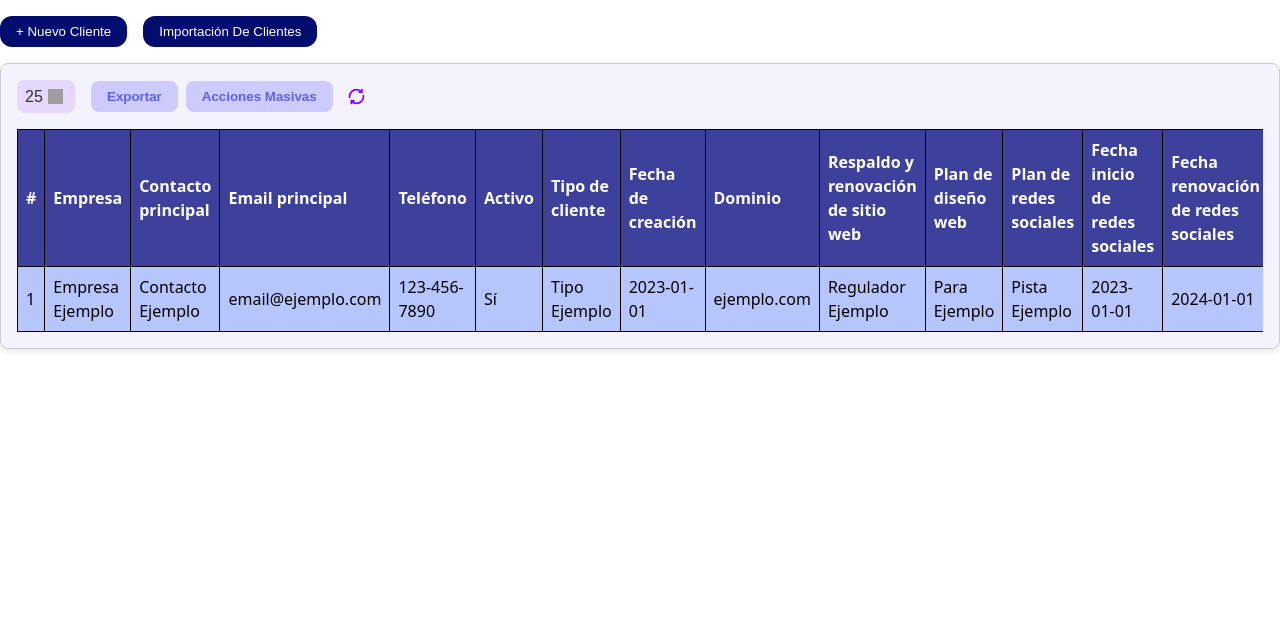
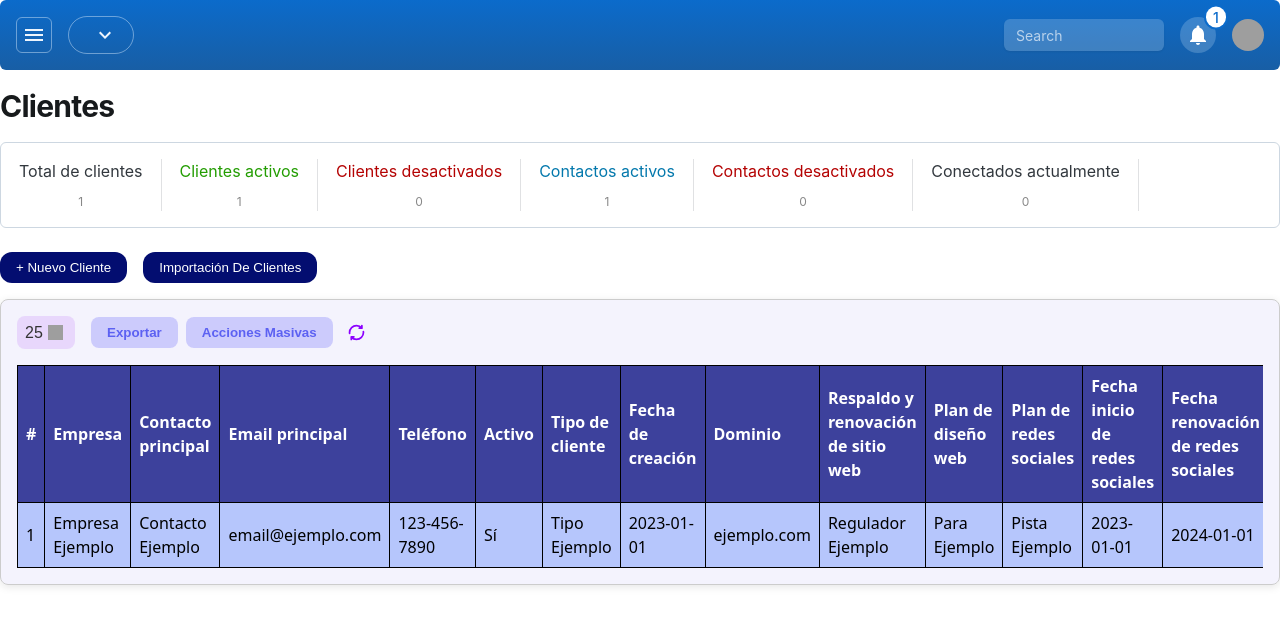
Before and after one commit to 123-edwin/CRM, a React app: page / in a window 1280 px wide. Shown: the top 626 px of the page. Built offline with nearby package versions, Linux system fonts and the light colour scheme; grey boxes are pictures that could not be loaded; the HTML template or start-up script is replaced by a standard one.

Commit message:
clientes

```diff
--- a/src/components/navbar/NavBar.jsx
+++ b/src/components/navbar/NavBar.jsx
@@ -1,21 +1,191 @@
-//import { useState } from "react";
-import "./NavBar.css";
+import React from 'react';
+//import './NavBar.css';
 //import { Link } from 'react-router';
 
+import Badge from '@mui/joy/Badge';
+import Box from '@mui/joy/Box';
+import Dropdown from '@mui/joy/Dropdown';
+import Input from '@mui/joy/Input';
+import IconButton from '@mui/joy/IconButton';
+import Menu from '@mui/joy/Menu';
+import MenuButton from '@mui/joy/MenuButton';
+import MenuItem from '@mui/joy/MenuItem';
+import Typography from '@mui/joy/Typography';
+import Sheet from '@mui/joy/Sheet';
+import Drawer from '@mui/joy/Drawer';
+import List from '@mui/joy/List';
+import ListItemButton from '@mui/joy/ListItemButton';
+import ModalClose from '@mui/joy/ModalClose';
+
+//import Button from '@mui/joy/Button';
+
+import NotificationsIcon from '@mui/icons-material/Notifications';
+import KeyboardArrowDownIcon from '@mui/icons-material/KeyboardArrowDown';
+import MenuIcon from '@mui/icons-material/Menu';
+
 export function NavBar() {
+  const color = 'primary';
+  const [open, setOpen] = React.useState(false);
 
   return (
     <>
-        <div>
-  {/*
-        <Link to='/form'>
-        <button className="btn-primary">+ Nuevo Cliente</button>
-        </Link>
-
-<button className="btn-primary">+ Nuevo Cliente</button>*/}
 
 
-        </div>
+
+      <Sheet
+        variant="solid"
+        color={color}
+        invertedColors
+        sx={[{display: 'flex', alignItems: 'center', flexGrow: 1, p: 2, borderRadius: { xs: 0, sm: 'sm' }, minWidth: 'min-content', },
+          color !== 'warning' &&
+            ((theme) => ({
+              background: `linear-gradient(to top, ${theme.vars.palette[color][600]}, ${theme.vars.palette[color][500]})`,
+            })),]}>
+
+
+        {/* Botón del Drawer */}
+        <IconButton variant="outlined" color="neutral" onClick={() => setOpen(true)}>
+          <MenuIcon/>
+        </IconButton>
+
+
+        {/* Dropdown */}
+        <Box sx={{ flex: 1, display: 'flex', gap: 1, px: 2,}}>
+
+          <Dropdown>
+
+            <MenuButton
+              sx={{ '--Button-radius': '1.5rem' }}
+              variant="outlined"
+              endDecorator={<KeyboardArrowDownIcon />}>
+            </MenuButton>
+
+            <Menu
+              variant="outlined"
+              placement="bottom-start"
+              disablePortal
+              size="sm"
+              sx={{'--ListItemDecorator-size': '24px', '--ListItem-minHeight': '40px', '--ListDivider-gap': '4px', minWidth: 200,}}>
+
+              <MenuItem>Factura</MenuItem>
+              <MenuItem>Presupuesto</MenuItem>
+              <MenuItem>Propuesta</MenuItem>
+              <MenuItem>Nota de crédito</MenuItem>
+              <MenuItem>Cliente</MenuItem>
+              <MenuItem>Proyecto</MenuItem>
+              <MenuItem>Tarea</MenuItem>
+              <MenuItem>Gastos</MenuItem>
+              <MenuItem>Contrato</MenuItem>
+              <MenuItem>Artículo</MenuItem>
+              <MenuItem>Ticket</MenuItem>
+              <MenuItem>Miembro del equipo</MenuItem>
+              <MenuItem>Evento</MenuItem>
+            </Menu>
+
+          </Dropdown>
+
+        </Box>
+
+
+
+        {/* Buscador, notificaciones y perfil */}
+
+        <Box sx={{ display: 'flex', flexShrink: 0, gap: 2, alignItems: 'center' }}>
+
+          {/*Buscar*/}
+          <Input
+            placeholder="Search"
+            variant="soft"
+            size="sm"
+            sx={{'--Input-paddingInline': '12px', width: 160, display: { xs: 'none', lg: 'flex' },}}/>
+
+          {/*Notificación*/}
+          <Badge badgeContent={1} variant="solid" color="danger">
+            <IconButton variant="soft" sx={{ borderRadius: '50%' }}>
+              <NotificationsIcon />
+            </IconButton>
+          </Badge>
+
+          {/*Menú de perfil*/}
+          <Dropdown>
+            <MenuButton
+              variant="plain"
+              size="sm"
+              sx={{ borderRadius: '50%', minWidth: 0, padding: 0 }}>
+
+              <img
+                src="https://img.freepik.com/vector-premium/icono-imagen-perfil-avatar-fondo-azul-estilo-diseno-plano-recursos-diseno-elementos-graficos_991720-653.jpg?semt=ais_hybrid&w=740"
+                alt="Perfil"
+                style={{ width: 32, height: 32, borderRadius: '50%' }}/>
+            </MenuButton>
+
+            <Menu placement="bottom-end" size="sm" sx={{ minWidth: 180 }}>
+              <MenuItem>Mi perfil</MenuItem>
+              <MenuItem>Mis tiempos</MenuItem>
+              <MenuItem>Editar perfil</MenuItem>
+              <MenuItem color="danger">Cerrar sesión</MenuItem>
+            </Menu>
+          </Dropdown>
+
+        </Box>
+      </Sheet>
+
+      {/* Drawer lateral */}
+      <Drawer
+  open={open}
+  onClose={() => setOpen(false)}
+  sx={{
+    '& .MuiDrawer-content': {
+      backgroundColor: '#0d47a1', // azul fuerte
+      width: 300,
+      color: 'white', // color de texto blanco
+    },
+  }}
+>
+  <Box
+    sx={{
+      display: 'flex',
+      alignItems: 'center',
+      gap: 0.5,
+      ml: 'auto',
+      mt: 1,
+      mr: 2,
+    }}
+  >
+    <Typography
+      component="label"
+      htmlFor="close-icon"
+      sx={{ fontSize: 'sm', fontWeight: 'lg', cursor: 'pointer', color: 'white' }}
+    >
+      Close
+    </Typography>
+    <ModalClose id="close-icon" sx={{ position: 'initial', color: 'white' }} />
+  </Box>
+
+  <List
+    size="lg"
+    component="nav"
+    sx={{
+      flex: 'none',
+      fontSize: 'xl',
+      '& > div': { justifyContent: 'center', color: 'white' },
+    }}
+  >
+
+    <ListItemButton>Clientes</ListItemButton>
+    <ListItemButton>Facturación</ListItemButton>
+    <ListItemButton>Ventas</ListItemButton>
+    <ListItemButton>Gastos</ListItemButton>
+    <ListItemButton>Contratos</ListItemButton>
+    <ListItemButton>Proyectos</ListItemButton>
+    <ListItemButton>Tareas</ListItemButton>
+    <ListItemButton>Soporte</ListItemButton>
+    <ListItemButton>Clientes potenciales</ListItemButton>
+    <ListItemButton>Utilidades</ListItemButton>
+
+  </List>
+</Drawer>
+
     </>
   );
 }
--- a/src/pages/Client/Client.jsx
+++ b/src/pages/Client/Client.jsx
@@ -2,11 +2,64 @@ import './Client.css';
 import refreshIcon from '/refresh.svg'; // Import the refresh icon
 import { Link } from 'react-router';
 
+import Typography from '@mui/joy/Typography';
+import List from '@mui/joy/List';
+import ListDivider from '@mui/joy/ListDivider';
+import ListItem from '@mui/joy/ListItem';
 
 
 export function Client() {
     return (
-        <>
+    <>
+
+<Typography level="h2" sx={{mt:2}}>Clientes</Typography>
+
+{/* <List orientation="horizontal" variant="outlined" */}
+<List orientation="horizontal" variant="outlined"
+sx={{flexGrow: 0, mx: 'auto','--ListItemDecorator-size': '48px', '--ListItem-paddingY': '1rem', borderRadius: 'sm', mt: 2, mb: 3, }}>
+
+<ListItem sx={{flexDirection: 'column', alignItems: 'center' }}>
+Total de clientes
+<Typography level="body2" sx={{ fontSize: '0.75rem', color: '#888' }}> 1 </Typography>
+</ListItem>
+<ListDivider inset="gutter" />
+
+<ListItem sx={{color: '#239d02', flexDirection: 'column', alignItems: 'center' }}>
+Clientes activos
+<Typography level="body2" sx={{ fontSize: '0.75rem', color: '#888' }}> 1 </Typography>
+</ListItem>
+<ListDivider inset="gutter" />
+
+<ListItem sx={{color: '#b40202', flexDirection: 'column', alignItems: 'center' }}>
+Clientes desactivados
+<Typography level="body2" sx={{ fontSize: '0.75rem', color: '#888' }}> 0 </Typography>
+</ListItem>
+<ListDivider inset="gutter" />
+
+<Link to='/form'>
+<ListItem sx={{color: '#0378ac', flexDirection: 'column', alignItems: 'center' }}>
+Contactos activos
+<Typography level="body2" sx={{ fontSize: '0.75rem', color: '#888' }}> 1 </Typography>
+</ListItem>
+</Link>
+<ListDivider inset="gutter" />
+
+<ListItem sx={{color: '#b40202', flexDirection: 'column', alignItems: 'center' }}>
+Contactos desactivados
+<Typography level="body2" sx={{ fontSize: '0.75rem', color: '#888' }}> 0 </Typography>
+</ListItem>
+<ListDivider inset="gutter" />
+
+<ListItem sx={{flexDirection: 'column', alignItems: 'center' }}>
+Conectados actualmente
+<Typography level="body2" sx={{ fontSize: '0.75rem', color: '#888' }}> 0 </Typography>
+</ListItem>
+<ListDivider inset="gutter" />
+
+</List>
+
+
+
             <div className="options">
                 <Link to='/form'>
                     <button className="btn-primary">+ Nuevo Cliente</button>
--- a/src/pages/Tablero/Tabla.jsx
+++ b/src/pages/Tablero/Tabla.jsx
@@ -1,4 +1,3 @@
-
 import Card from '@mui/joy/Card';
 import Typography from '@mui/joy/Typography';
 import Stack from '@mui/joy/Stack';
@@ -37,6 +36,5 @@ export function Tabla() {
     </Stack>
 
 
-
   );
 }
```
